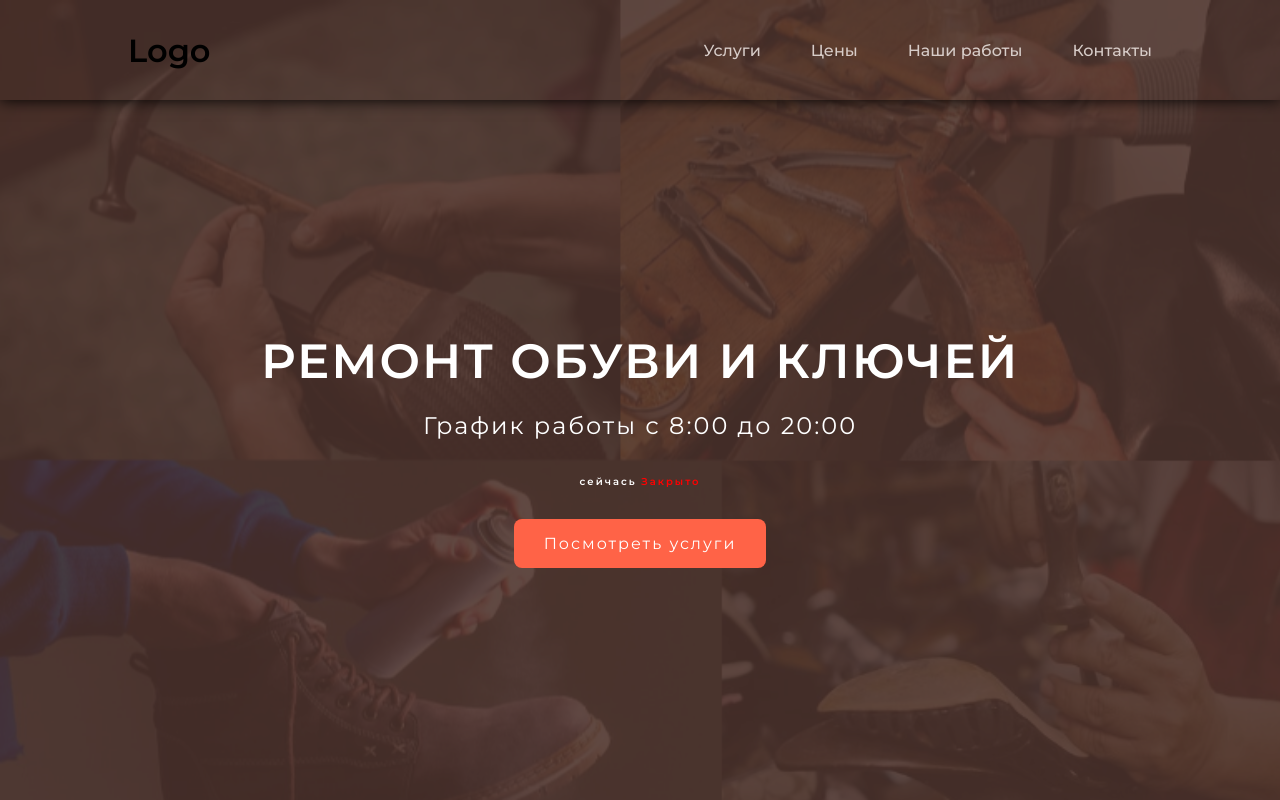
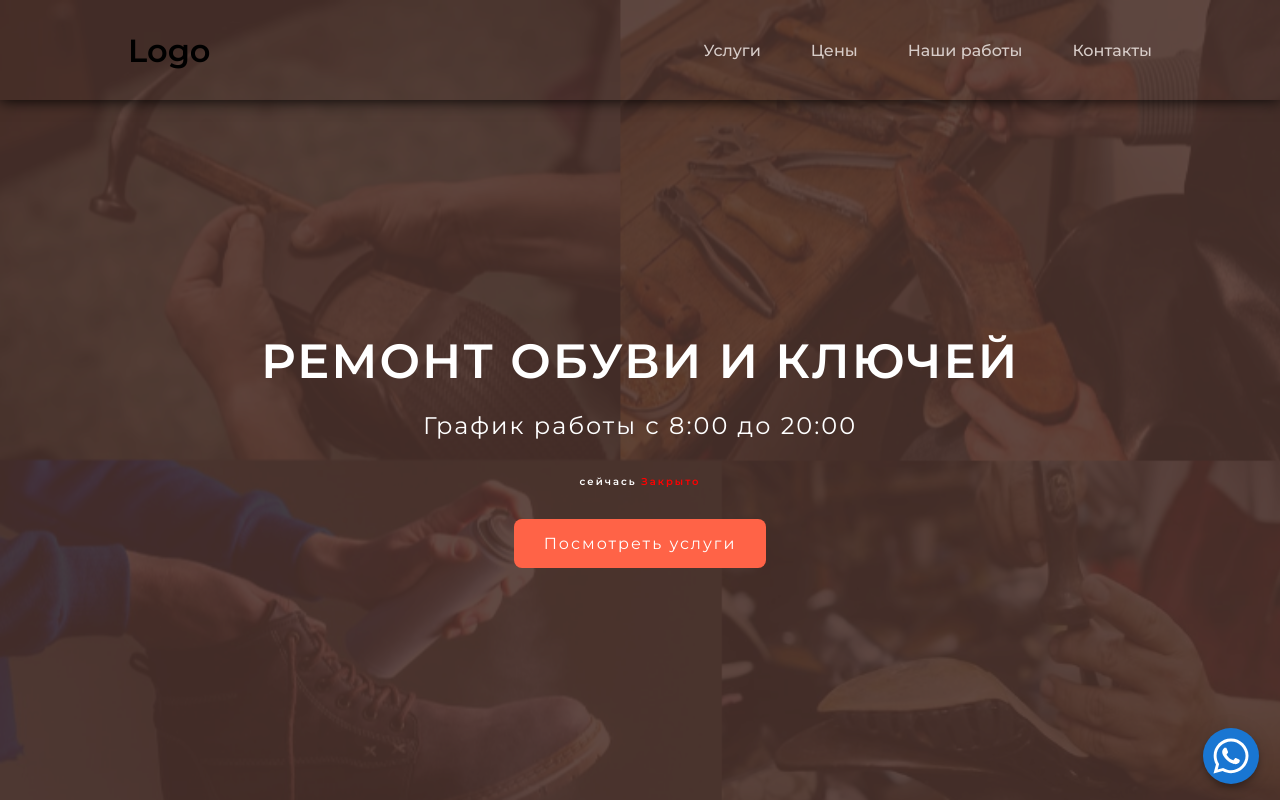
Before and after one commit to ArmanAproyan/novayapoxodka, a Next.js app: page / in a window 1280 px wide. Shown: the top 800 px of the page. Built offline with nearby package versions, Linux system fonts and the light colour scheme.

Commit message:
add/social/navigations

```diff
--- a/app/components/MainPage/MainPage.tsx
+++ b/app/components/MainPage/MainPage.tsx
@@ -8,6 +8,11 @@ import PriceList from '../PriceList/PriceList';
 import { ToastContainer } from 'react-toastify';
 import AccardionAnswer from '../AccardionAnswer/AccardionAnswer.';
 import 'react-toastify/dist/ReactToastify.css';
+// import NavigateSocial from '../NavigateSocial/NavigateSocial';
+import dynamic from 'next/dynamic';
+const NavigateSocial = dynamic(() => import('../NavigateSocial/NavigateSocial'),{
+  ssr: false
+});
 import styles from './style.module.scss';
 const MainPage = () => {
   const serviceScrollRef = useRef<null | HTMLDivElement>(null);
@@ -45,6 +50,7 @@ const MainPage = () => {
       <PriceList title='Ремонт Ключей' />
       <div className={styles.ddd}></div>
       <AccardionAnswer/>
+      <NavigateSocial/>
       <Footer scrollRef={contactsScrollRef} />
       <ToastContainer />
     </div>
--- /dev/null
+++ b/app/components/NavigateSocial/NavigateSocial.tsx
@@ -0,0 +1,79 @@
+'use client'
+import * as React from 'react';
+import { styled } from '@mui/material/styles';
+import Box from '@mui/material/Box';
+import SpeedDial, { SpeedDialProps } from '@mui/material/SpeedDial';
+import { useState } from 'react';
+import SpeedDialAction from '@mui/material/SpeedDialAction';
+import { FaWhatsapp, FaTelegramPlane, FaViber } from "react-icons/fa";
+// import FileCopyIcon from '@mui/icons-material/FileCopyOutlined';
+// import SaveIcon from '@mui/icons-material/Save';
+// import PrintIcon from '@mui/icons-material/Print';
+// import ShareIcon from '@mui/icons-material/Share';
+
+const StyledSpeedDial = styled(SpeedDial)(({ theme }) => ({
+  position: 'absolute',
+  '&.MuiSpeedDial-directionUp, &.MuiSpeedDial-directionLeft': {
+    bottom: theme.spacing(2),
+    right: theme.spacing(2),
+  },
+  '&.MuiSpeedDial-directionDown, &.MuiSpeedDial-directionRight': {
+    top: theme.spacing(2),
+    left: theme.spacing(2),
+  },
+}));
+
+const actions = [
+  { icon: <FaWhatsapp style={{ fontSize: '30px', color: 'green' }} />, name: 'Whatsapp' },
+  { icon: <FaTelegramPlane style={{ fontSize: '30px', color: 'blue' }} />, name: 'Telegram' },
+  { icon: <FaViber style={{ fontSize: '30px', color: 'purple' }} />, name: 'Viber' }
+];
+
+const NavigateSocial = () => {
+  const [direction, setDirection] = useState<SpeedDialProps['direction']>('up');
+  const [hidden, setHidden] = useState<boolean>(false);
+
+  const handleDirectionChange = (event: React.ChangeEvent<HTMLInputElement>) => {
+    setDirection(
+      (event.target as HTMLInputElement).value as SpeedDialProps['direction'],
+    );
+  };
+
+  const handleNavigate = (name: string) => {
+    if (name == 'Whatsapp') {
+      window.location.href = 'https://wa.me/+37477224095?text=%D0%97%D0%B4%D1%80%D0%B0%D1%81%D1%82%D0%B2%D1%83%D0%B9%D1%82%D0%B5%20%D1%85%D0%BE%D1%87%D1%83%20%D1%81%D0%BF%D1%80%D0%BE%D1%81%D0%B8%D1%82%D1%8C'
+    }
+    if (name == 'Viber') {
+    window.location.href = 'viber://chat?number=%2B37477224095'
+    }
+  };
+
+
+  return (
+    <div style={{ position: 'fixed', bottom: '0', right: '5px' }}>
+      <Box sx={{ transform: 'translateZ(0px)', flexGrow: 1 }}>
+        <Box sx={{ position: 'relative', mt: 3, height: 320, background: 'green' }}>
+          <StyledSpeedDial
+            ariaLabel="SpeedDial playground example"
+            hidden={hidden}
+            icon={<FaWhatsapp style={{ fontSize: '40px' }} />}
+            direction={direction}
+          >
+            {actions.map((action) => (
+              <SpeedDialAction
+                style={{zIndex:'333'}}
+                onClick={() => handleNavigate(action.name)}
+                key={action.name}
+                icon={action.icon}
+                tooltipTitle={action.name}
+              />
+            ))}
+          </StyledSpeedDial>
+        </Box>
+      </Box>
+    </div>
+  );
+};
+
+
+export default NavigateSocial;
```
